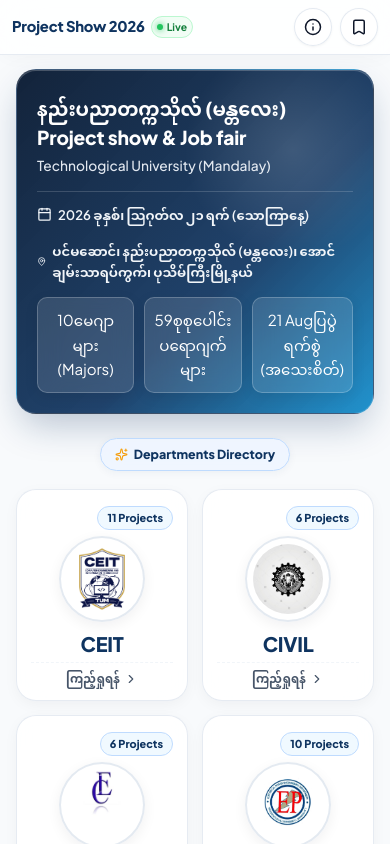
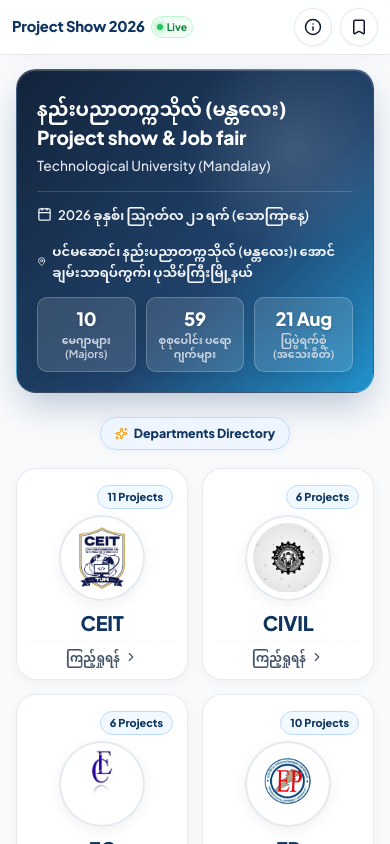
Before and after one commit to AungPhyoeNaing/tum-project-show, a React (Vite) app: page / in a window 390 px wide. Shown: the top 844 px of the page. Built offline with nearby package versions, Linux system fonts and the light colour scheme; a web font is replaced by a local one.

Commit message:
fix: restore vertical stat card layout and typography in hero banner

```diff
--- a/src/index.css
+++ b/src/index.css
@@ -401,7 +401,11 @@
   -webkit-backdrop-filter: blur(12px);
   border: 1px solid rgba(255, 255, 255, 0.22);
   border-radius: var(--radius-sm);
-  padding: 10px 8px;
+  padding: 12px 8px;
+  display: flex;
+  flex-direction: column;
+  align-items: center;
+  justify-content: center;
   text-align: center;
   transition: all var(--transition-fast);
   box-shadow: 0 4px 14px rgba(0, 0, 0, 0.08);
@@ -416,6 +420,42 @@
   border-color: rgba(255, 255, 255, 0.35);
   transform: translateY(-2px);
   box-shadow: 0 6px 18px rgba(0, 0, 0, 0.14);
+}
+
+.stat-number {
+  font-size: 1.35rem;
+  font-weight: 800;
+  color: #ffffff;
+  line-height: 1.2;
+  display: block;
+  letter-spacing: -0.3px;
+  text-shadow: 0 1px 3px rgba(0, 0, 0, 0.2);
+}
+
+.stat-label {
+  font-size: 0.74rem;
+  color: #cbd5e1;
+  font-weight: 600;
+  line-height: 1.35;
+  margin-top: 4px;
+  display: block;
+  text-align: center;
+}
+
+@media (max-width: 480px) {
+  .stat-item {
+    padding: 10px 4px;
+  }
+
+  .stat-number {
+    font-size: 1.15rem;
+  }
+
+  .stat-label {
+    font-size: 0.68rem;
+    line-height: 1.3;
+    margin-top: 3px;
+  }
 }
 
 /* ==========================================================================
```
